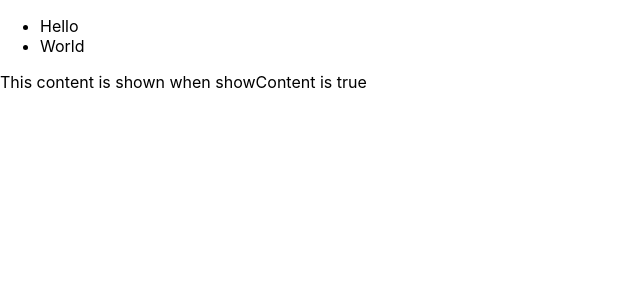
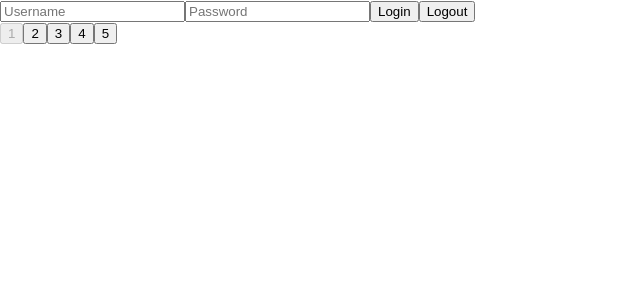
Before and after one commit to Taheer10/React-With-Typescript-Fundamentals, a React (Create React App) app: page / in a window 1280 px wide. Shown: the top 300 px of the page, without its empty margins (0-640 px from the left). Built offline with nearby package versions, Linux system fonts and the light colour scheme; the HTML template or start-up script is replaced by a standard one.

Commit message:
React FC Hard  Examples

```diff
--- a/src/App.tsx
+++ b/src/App.tsx
@@ -1,18 +1,33 @@
 import React from "react";
-import TodoList from "./topics/08 React FC/02Medium/TodoList";
-import ConditionalRendering from "./topics/08 React FC/02Medium/ConditionalRendering";
+
+import Authentication from "./topics/08 React FC/03Hard/Authentication";
+import Pagination from "./topics/08 React FC/03Hard/Pagination";
 
 const App = () => {
+  const handleLogin = (username: string, password: string) => {
+    // Perform login logic
+    console.log("Logging in with:", username, password);
+  };
+
+  const handleLogout = () => {
+    // Perform logout logic
+    console.log("Logging out");
+  };
+
+  const handlePageChange = (pageNumber: number) => {
+    // Perform page change logic
+    console.log("Changing to page:", pageNumber);
+  };
+
   return (
     <div>
-      <TodoList
-        todos={[
-          { id: 1, text: "Hello", completed: false },
-          { id: 2, text: "World", completed: true },
-        ]}
+      <Authentication onLogin={handleLogin} onLogout={handleLogout} />
+
+      <Pagination
+        currentPage={1}
+        totalPages={5}
+        onPageChange={handlePageChange}
       />
-
-      <ConditionalRendering showContent={true} />
     </div>
   );
 };
--- /dev/null
+++ b/src/topics/08 React FC/03Hard/Authentication.tsx
@@ -0,0 +1,43 @@
+import React, { useState } from "react";
+
+interface AuthenticationProps {
+  onLogin: (username: string, password: string) => void;
+  onLogout: () => void;
+}
+
+const Authentication: React.FC<AuthenticationProps> = ({
+  onLogin,
+  onLogout,
+}) => {
+  const [username, setUsername] = useState("");
+  const [password, setPassword] = useState("");
+
+  const handleLogin = () => {
+    onLogin(username, password);
+  };
+
+  const handleLogout = () => {
+    onLogout();
+  };
+
+  return (
+    <div>
+      <input
+        type="text"
+        value={username}
+        onChange={(e) => setUsername(e.target.value)}
+        placeholder="Username"
+      />
+      <input
+        type="password"
+        value={password}
+        onChange={(e) => setPassword(e.target.value)}
+        placeholder="Password"
+      />
+      <button onClick={handleLogin}>Login</button>
+      <button onClick={handleLogout}>Logout</button>
+    </div>
+  );
+};
+
+export default Authentication;
--- /dev/null
+++ b/src/topics/08 React FC/03Hard/Pagination.tsx
@@ -0,0 +1,37 @@
+import React from "react";
+
+interface PaginationProps {
+  currentPage: number;
+  totalPages: number;
+  onPageChange: (pageNumber: number) => void;
+}
+
+const Pagination: React.FC<PaginationProps> = ({
+  currentPage,
+  totalPages,
+  onPageChange,
+}) => {
+  const handlePageChange = (pageNumber: number) => {
+    if (pageNumber >= 1 && pageNumber <= totalPages) {
+      onPageChange(pageNumber);
+    }
+  };
+
+  return (
+    <div>
+      {Array.from({ length: totalPages }, (_, index) => index + 1).map(
+        (pageNumber) => (
+          <button
+            key={pageNumber}
+            onClick={() => handlePageChange(pageNumber)}
+            disabled={currentPage === pageNumber}
+          >
+            {pageNumber}
+          </button>
+        )
+      )}
+    </div>
+  );
+};
+
+export default Pagination;
```
